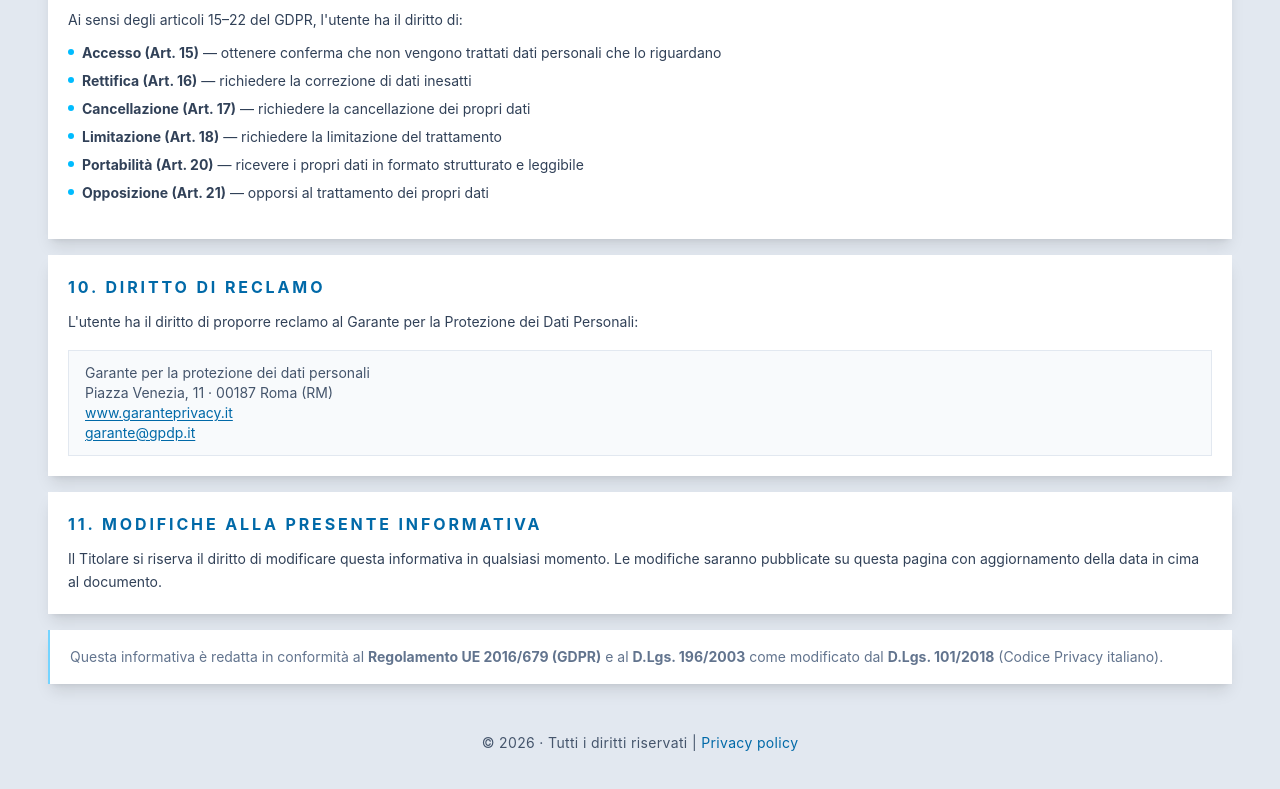
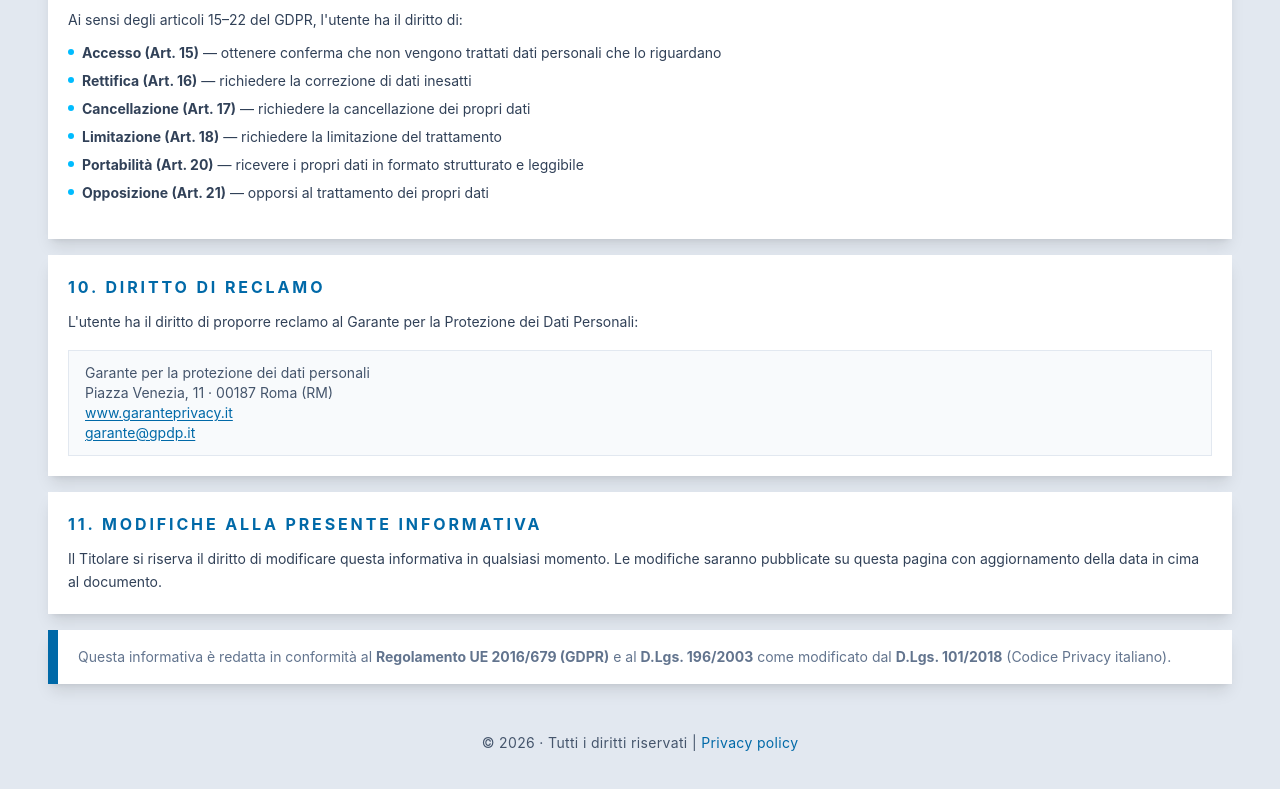
Before and after one commit to alkaest2002/aviation-psy, a website built with Vite: page pages/privacy.html in a window 1280 px wide. Shown: the part 2270-3059 px from the top of the page. Built offline with nearby package versions, Linux system fonts and the light colour scheme.

Commit message:
Increase privacy page border size and color
Make the privacy notice more prominent by increasing the left border width from 2 to 10 and changing the color from border-sky-300 to border-sky-700 in pages/privacy.html.

```diff
--- a/pages/privacy.html
+++ b/pages/privacy.html
@@ -280,7 +280,7 @@
                 </p>
             </section>
 
-            <div class="border-l-2 border-sky-300 bg-white px-5 py-4 shadow-lg">
+            <div class="border-l-10 border-sky-700 bg-white px-5 py-4 shadow-lg">
                 <p class="text-sm text-slate-500 leading-relaxed">
                     Questa informativa è redatta in conformità al
                     <strong>Regolamento UE 2016/679 (GDPR)</strong> e al
```
